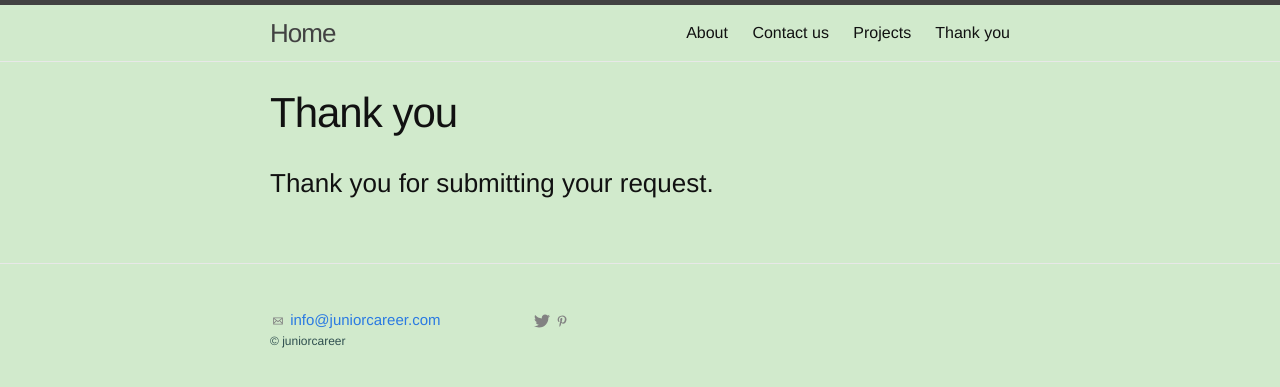
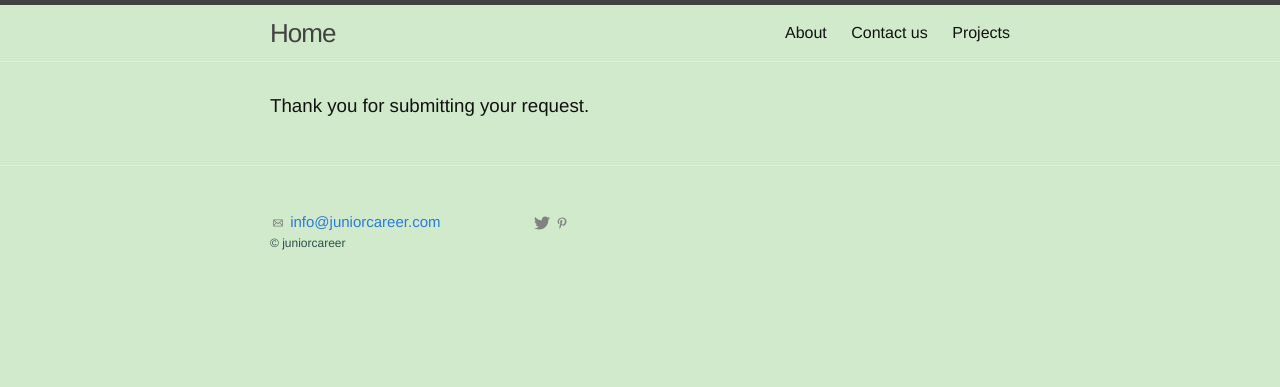
Before and after one commit to Soudehm/soudehm.github.io, a Jekyll site: the page built from thankyou.md, in a window 1280 px wide. Shown: the top 387 px of the page. Built offline with Jekyll 4.4.1, drawn with Linux system fonts in a browser that asks for light colours.

Commit message:
Update thankyou.md

```diff
--- a/thankyou.md
+++ b/thankyou.md
@@ -1,7 +1,5 @@
 ---
-layout: page
-title: Thank you
-permalink: /thankyou/
+layout: default
 ---
 
 <h3> Thank you for submitting your request. </h3>
```
